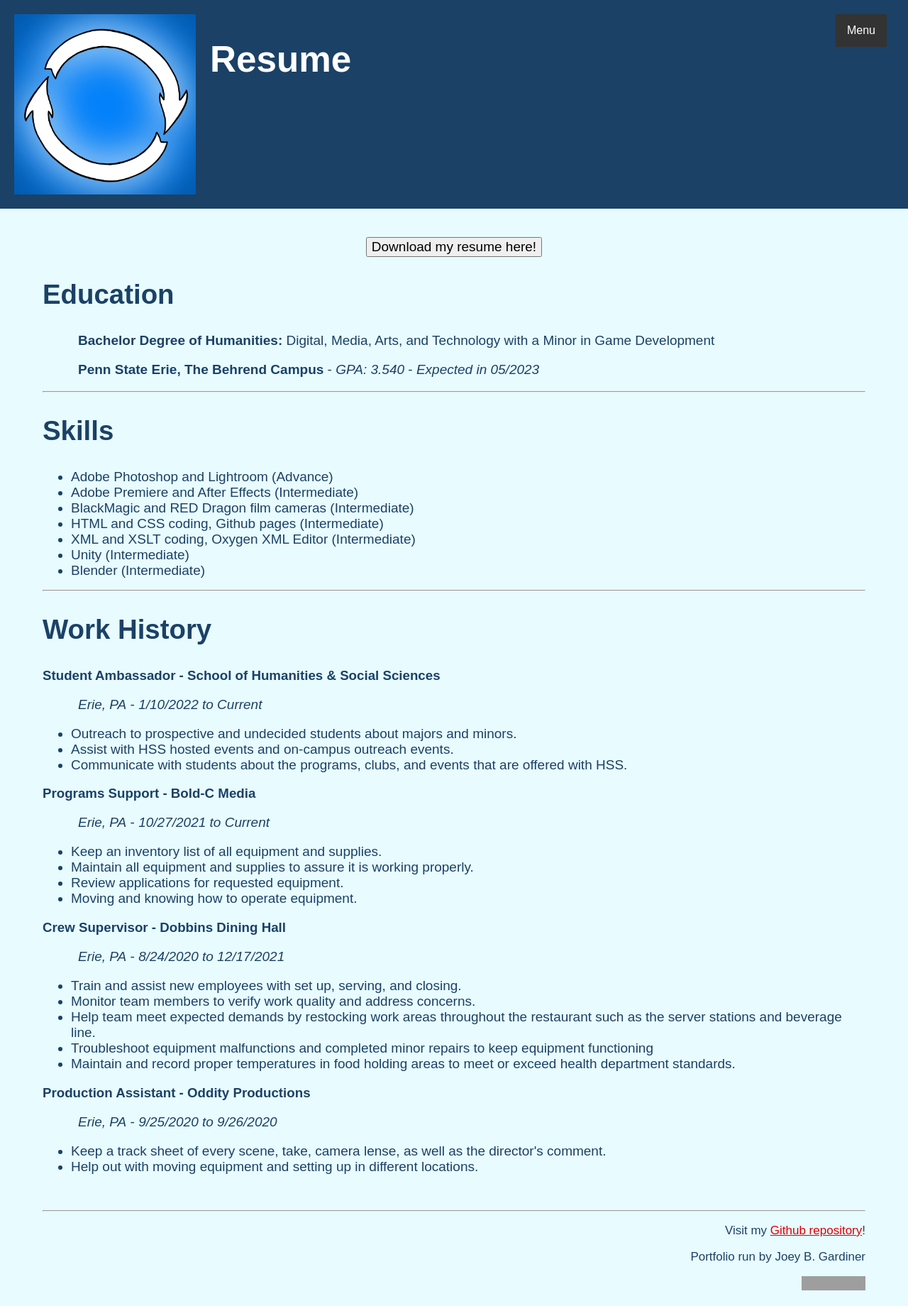
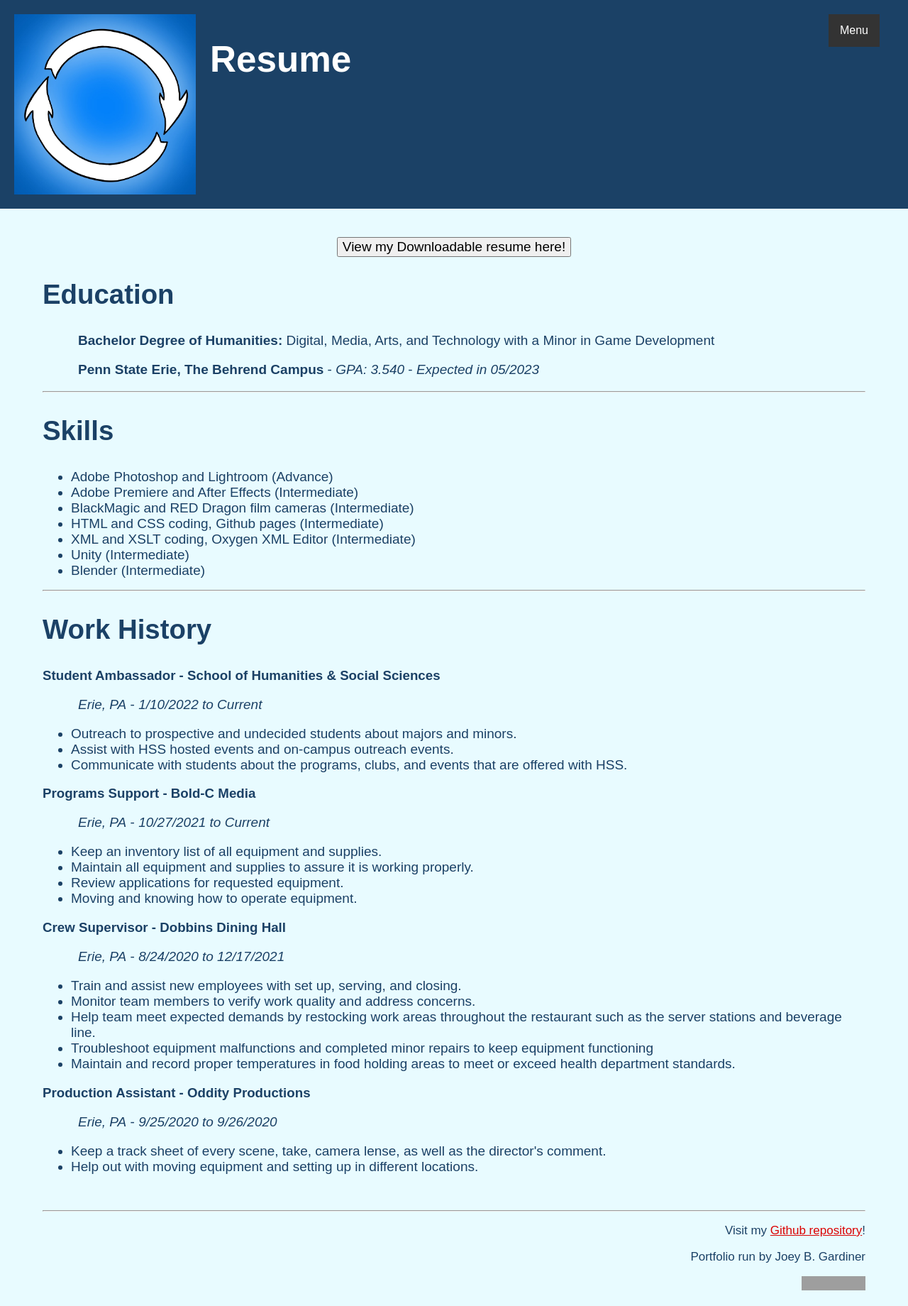
Before and after one commit to jbg5721/jbgPortfolio, a Jekyll site: the page built from docs/resume.html, in a window 1280 px wide. Shown: the whole page at 71% size. Built offline with Jekyll 4.4.1, drawn with Linux system fonts in a browser that asks for light colours; grey boxes are pictures that could not be loaded.

Commit message:
updating resume button

```diff
--- /dev/null
+++ b/docs/_includes/resButton.html
@@ -0,0 +1,5 @@
+<div class="download">
+
+    <button class="button" type="submit" onclick="window.open('{{ include.file | relative_url }}', '_blank')">View my Downloadable resume here!</button>
+
+</div>
--- a/docs/resume.html
+++ b/docs/resume.html
@@ -4,11 +4,7 @@ title: Resume
 url: https://jbg5721.github.io/jbgPortfolio/resume.html
 ---
 <section>
-    <div class="download">
-
-        <button class="button" type="submit" onclick="window.open('/images/gardinerResume.pdf', '_blank')">Download my resume here!</button>
-
-    </div>
+    {% include resButton.html file="/images/gardinerResume.pdf" %}
     <h2>Education</h2>
 
     <p><b>Bachelor Degree of Humanities:</b> Digital, Media, Arts, and Technology with a Minor in Game Development</p>
--- a/docs/style.css
+++ b/docs/style.css
@@ -35,7 +35,7 @@ a:active {
 div.nav {
     overflow: hidden;
     position:absolute;
-    right:30px;
+    right:40px;
 }
 .nav a {
   float: left;
@@ -60,9 +60,7 @@ list-style-type: lower-alpha;
   top: 0;*/
 }
 
-ul.Menu li {
 
-}
 
 ul.Menu li a {
   display: block;
@@ -86,9 +84,9 @@ li {
 }
 .dropdown-content {
   display: none;
-  position: static;
+
   background-color: #f9f9f9;
-  min-width: 160px;
+  min-width: 10px;
   box-shadow: 0px 8px 16px 0px rgba(0,0,0,0.2);
   z-index: 1;
 }
@@ -99,7 +97,7 @@ li {
   padding: 12px 16px;
   text-decoration: none;
   display: block;
-  text-align: left;
+
 }
 
 .dropdown-content a:hover {
@@ -122,6 +120,7 @@ li {
   background-color: #333;
   font-family: inherit;
   margin: 0;
+
 }
 /* Menu End*/
 
```
Also changed, not shown: 1 other file.
